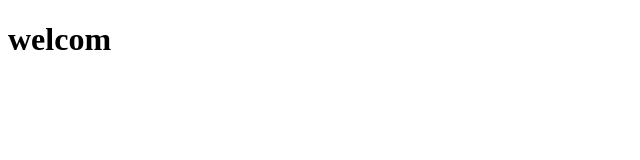
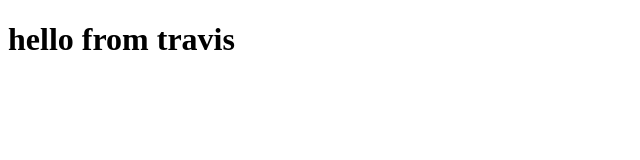
Before and after one commit to SimonSiefke/firebase-github-hosting-travis, a plain HTML site: page public/index.html in a window 1280 px wide. Shown: the whole page, without its empty margins (0-640 px from the left). Drawn offline with Linux system fonts and the light colour scheme.

Commit message:
updated index.html

```diff
--- a/public/index.html
+++ b/public/index.html
@@ -7,6 +7,6 @@
   <title>title</title>
 </head>
 <body>
-  <h1>welcom</h1>
+  <h1>hello from travis</h1>
 </body>
 </html>
```
